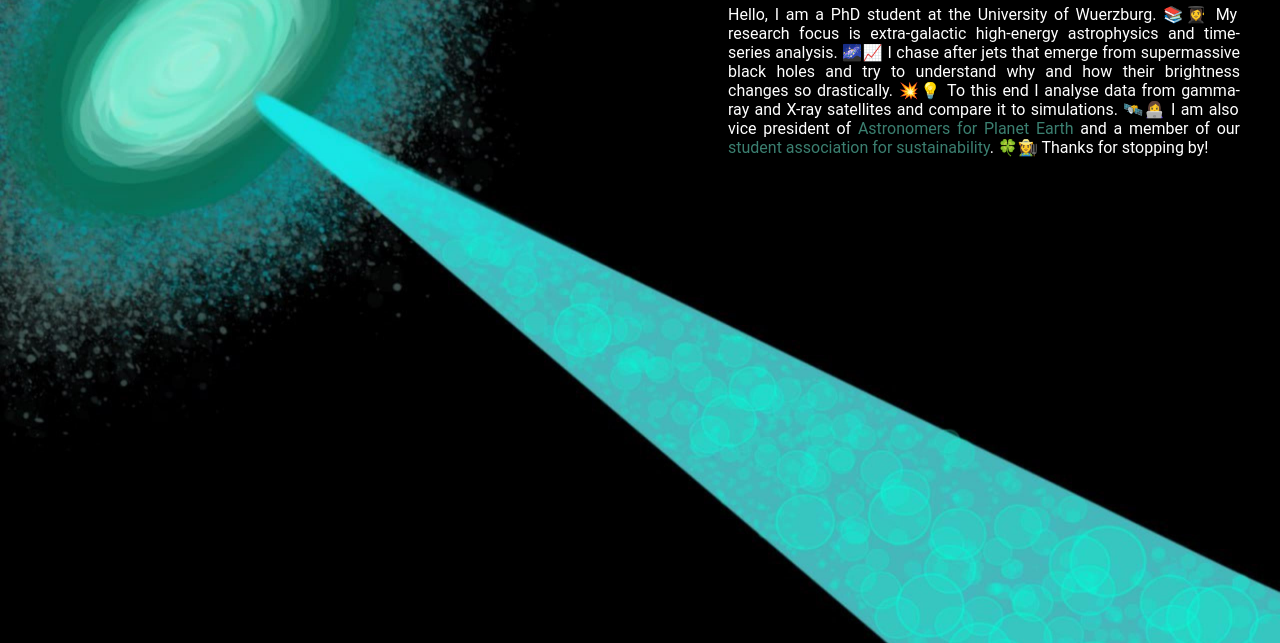
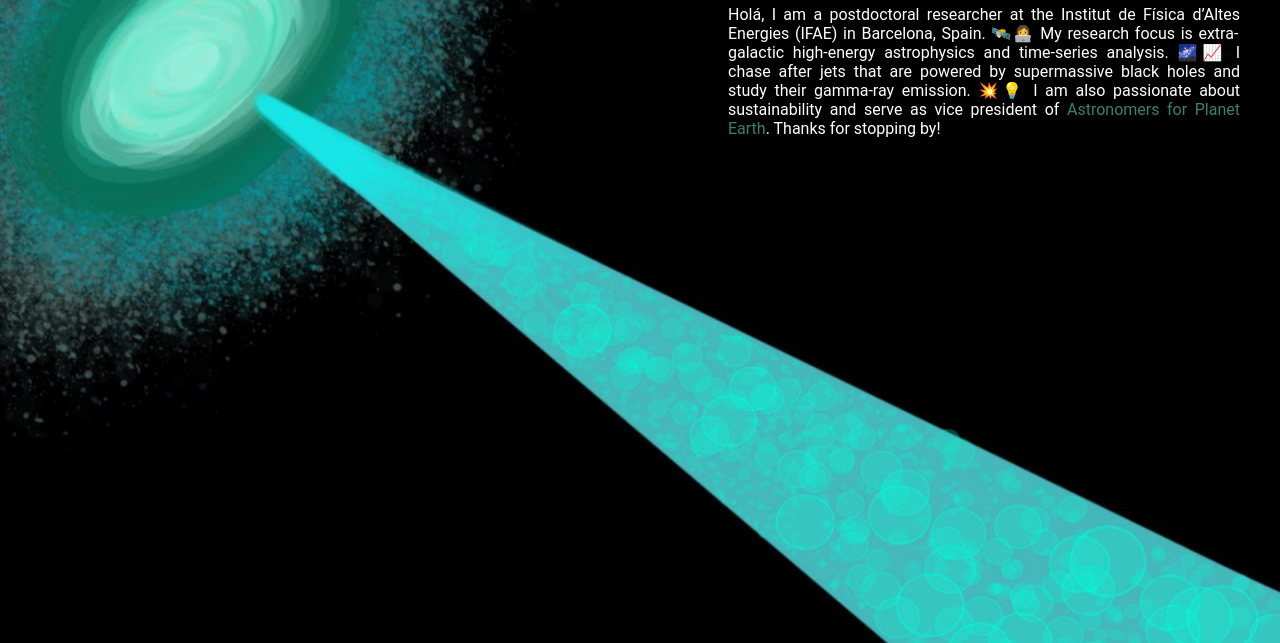
Before and after one commit to swagner-astro/swagner-astro.github.io, a plain HTML site: page index.html in a window 1280 px wide. Shown: the part 75-718 px from the top of the page. Drawn offline with Linux system fonts and the light colour scheme.

Commit message:
updated my blurb

```diff
--- a/index.html
+++ b/index.html
@@ -184,7 +184,7 @@ I made this with some help of ChatGPT -->
 <body>
 
     <h1 class="heading">Sarah M. Wagner</h1>
-    <p class="normal-text">Hello, I am a PhD student at the University of Wuerzburg. 📚👩‍🎓 My research focus is extra-galactic high-energy astrophysics and time-series analysis. 🌌📈 I chase after jets that emerge from supermassive black holes and try to understand why and how their brightness changes so drastically. 💥💡 To this end I analyse data from gamma-ray and X-ray satellites and compare it to simulations. 🛰️👩‍💻 I am also vice president of <a href="https://astronomersforplanet.earth" class="a-text" target="_blank">Astronomers for Planet Earth</a> and a member of our <a href="https://www.uni-wuerzburg.de/stuv/referat-ak/oekologie/" class="a-text" target="_blank">student association for sustainability</a>. 🍀👩‍🌾
+    <p class="normal-text">Holá, I am a postdoctoral researcher at the Institut de Física d’Altes Energies (IFAE) in Barcelona, Spain. 🛰️👩‍💻 My research focus is extra-galactic high-energy astrophysics and time-series analysis. 🌌📈 I chase after jets that are powered by supermassive black holes and study their gamma-ray emission. 💥💡 I am also passionate about sustainability and serve as vice president of <a href="https://astronomersforplanet.earth" class="a-text" target="_blank">Astronomers for Planet Earth</a>.
     Thanks for stopping by!</p>
     <!-- Full-Screen Background Section -->
     <div class="full-screen-background">
```
